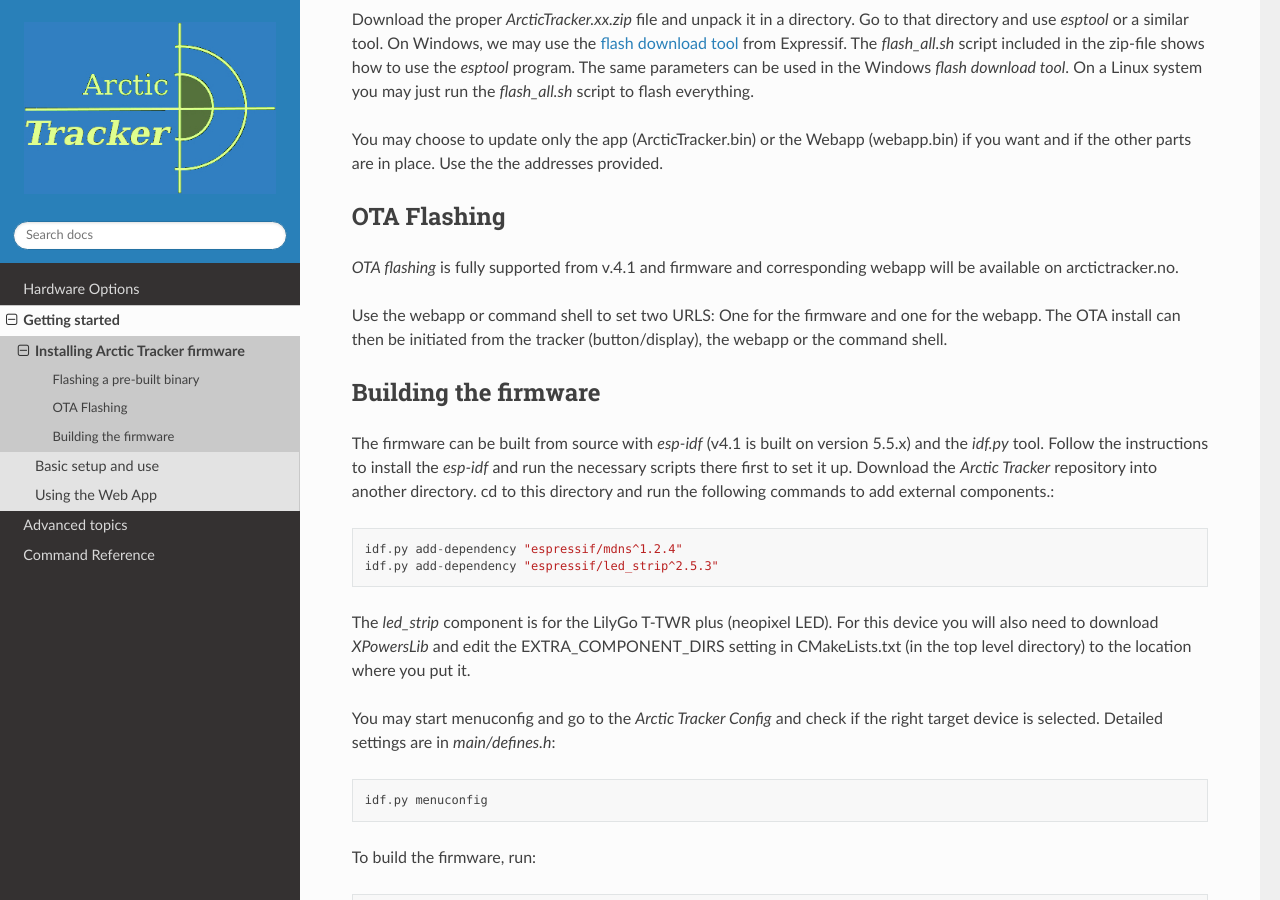
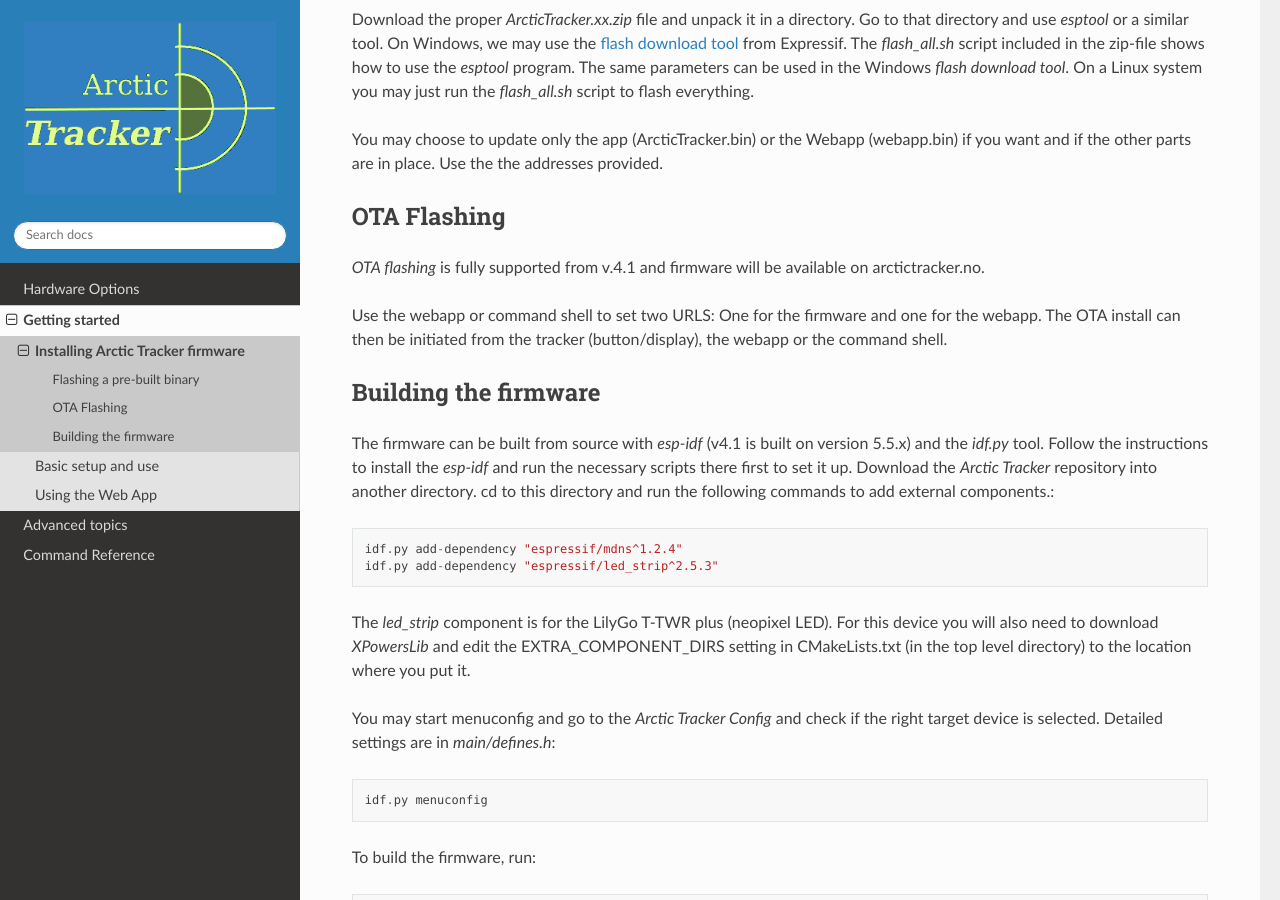
Before and after one commit to Hamlabs/ArcticTracker-docs, a Sphinx documentation site: the page built from docs/install.rst, in a window 1280 px wide and 900 px high, scrolled down 376 px. Built offline with Sphinx 7.4.7 and the Read the Docs theme 3.1.0, drawn with Linux system fonts in a browser that asks for light colours; pages that are not in the unit, such as notebooks, are missing from menus.

Commit message:
Update OTA flashing documentation
Removed mention of the webapp availability in the OTA flashing section.

```diff
--- a/docs/install.rst
+++ b/docs/install.rst
@@ -14,7 +14,7 @@
 
 OTA Flashing
 ------------
-*OTA flashing* is fully supported from v.4.1 and firmware and corresponding webapp will be available on arctictracker.no.
+*OTA flashing* is fully supported from v.4.1 and firmware will be available on arctictracker.no.
 
 Use the webapp or command shell to set two URLS: One for the firmware and one for the webapp. The OTA install can then be initiated from the tracker (button/display), the webapp or the command shell.
 
```
